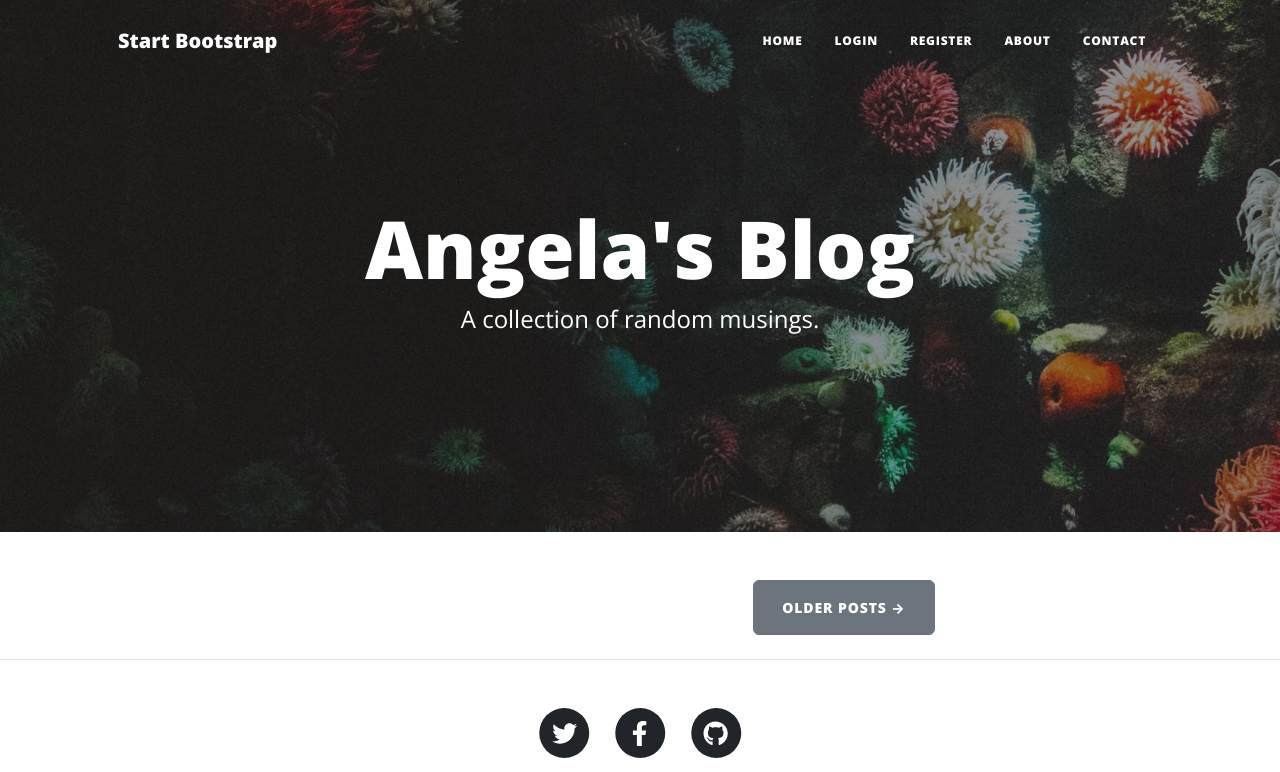
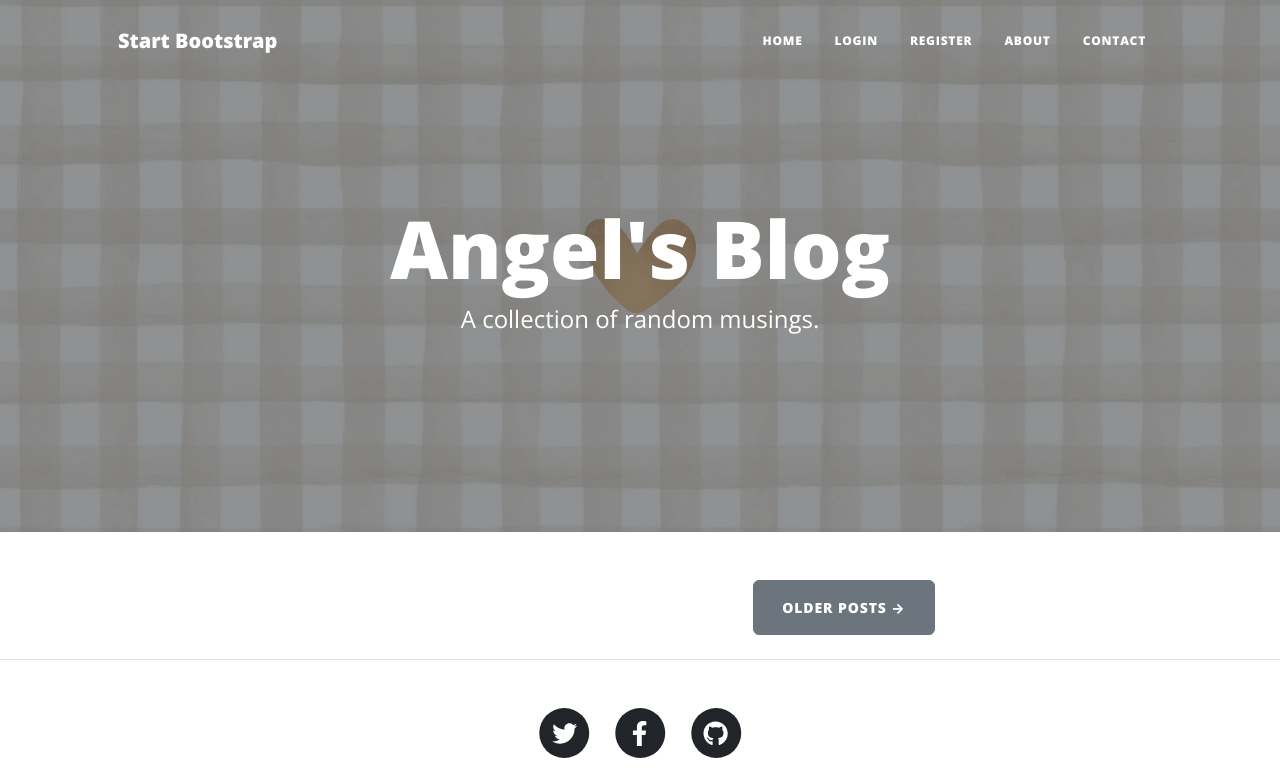
Before and after one commit to angelggo/Blog-Project, a Flask app: page / in a window 1280 px wide. Shown: the top 772 px of the page. Run offline with Flask 3, Linux system fonts and the light colour scheme; data that the repository does not hold is empty; some libraries are stand-ins or nearby versions.

Commit message:
Change Background of Blog

```diff
--- a/runtime.txt
+++ /dev/null
@@ -1 +0,0 @@
-python-3.11.9
--- a/templates/index.html
+++ b/templates/index.html
@@ -3,13 +3,13 @@
 <!-- Page Header-->
 <header
   class="masthead"
-  style="background-image: url('../static/assets/img/home-bg.jpg')"
+  style="background-image: url('../static/assets/img/brown_plad_back.jpg')"
 >
   <div class="container position-relative px-4 px-lg-5">
     <div class="row gx-4 gx-lg-5 justify-content-center">
       <div class="col-md-10 col-lg-8 col-xl-7">
         <div class="site-heading">
-          <h1>Angela's Blog</h1>
+          <h1>Angel's Blog</h1>
           <span class="subheading">A collection of random musings.</span>
         </div>
       </div>
```
Also changed, not shown: static/assets/img/brown_plad_back.jpg (added).
